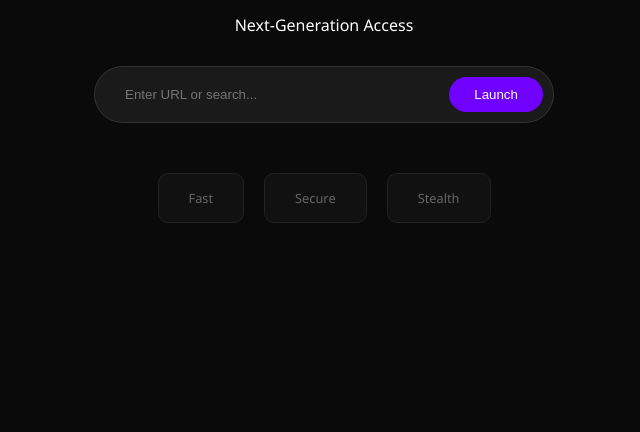
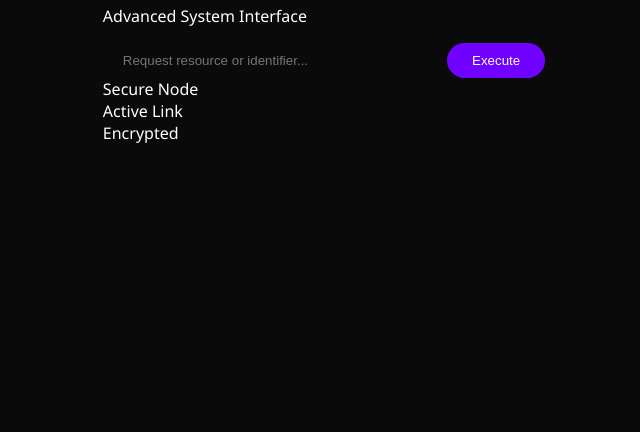
Before and after one commit to useridk758/jackolantern, a website: page index.html in a window 1280 px wide. Shown: the part 368-800 px from the top of the page, without its empty margins (316-956 px from the left). Drawn offline with Linux system fonts and the light colour scheme.

Commit message:
Update index.html

```diff
--- a/index.html
+++ b/index.html
@@ -3,23 +3,25 @@
 <head>
     <meta charset="UTF-8">
     <meta name="viewport" content="width=device-width, initial-scale=1.0">
-    <title>Dark Triad | Stealth</title>
+    <title>Dark Triad | Portal</title>
     <link rel="stylesheet" href="style.css">
+    <!-- Favicon link (Optional: replace with your icon later) -->
+    <link rel="icon" type="image/x-icon" href="favicon.ico">
 </head>
 <body>
-    <div class="container">
-        <h1 class="glow">DARK TRIAD</h1>
-        <p class="subtitle">Next-Generation Access</p>
+    <div class="main-wrapper">
+        <h1 class="dark-title">DARK TRIAD</h1>
+        <p class="tagline">Advanced System Interface</p>
 
-        <div class="search-box">
-            <input type="text" id="url-input" placeholder="Enter URL or search...">
-            <button id="launch-btn">Launch</button>
+        <div class="input-area">
+            <input type="text" id="main-input" placeholder="Request resource or identifier...">
+            <button id="exec-btn">Execute</button>
         </div>
 
-        <div class="features">
-            <div class="card">Fast</div>
-            <div class="card">Secure</div>
-            <div class="card">Stealth</div>
+        <div class="status-grid">
+            <div class="status-item">Secure Node</div>
+            <div class="status-item">Active Link</div>
+            <div class="status-item">Encrypted</div>
         </div>
     </div>
 
```
